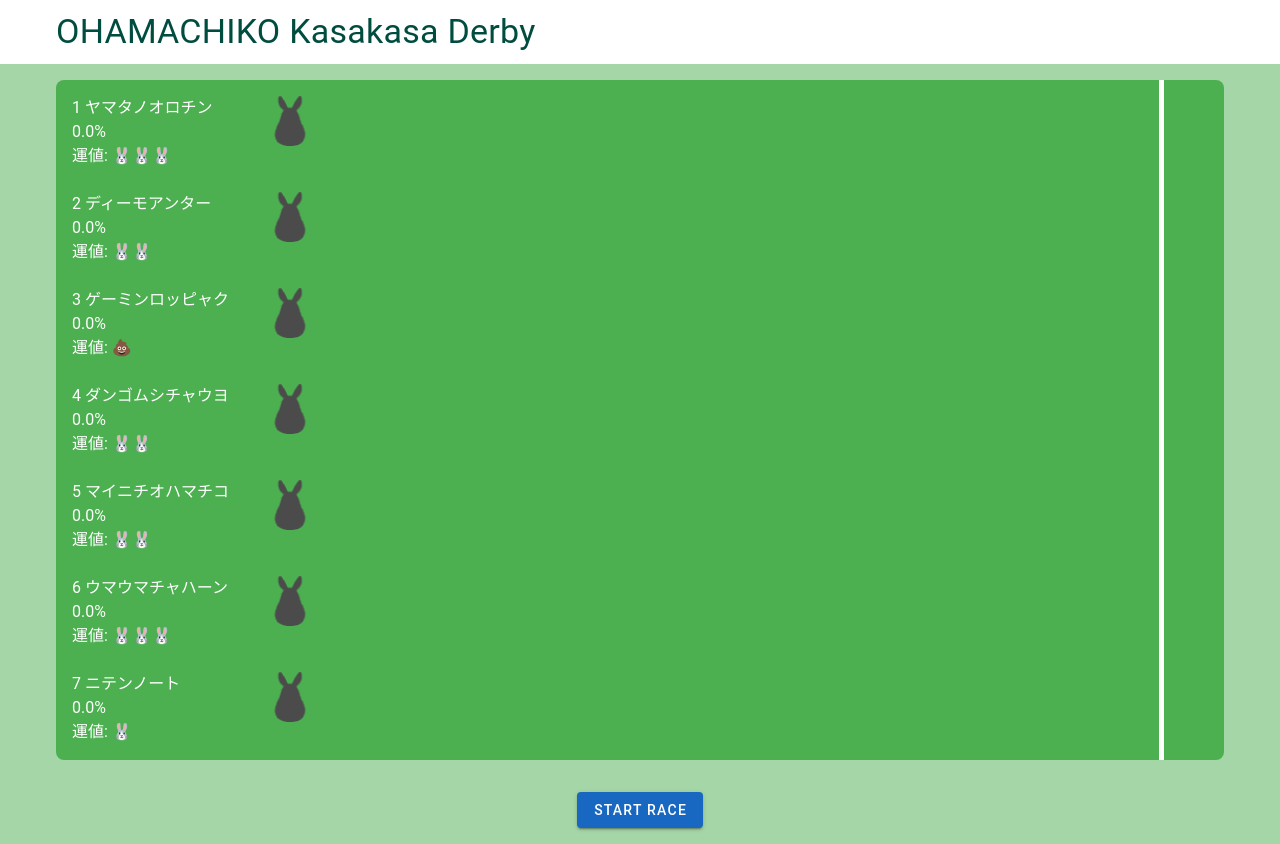
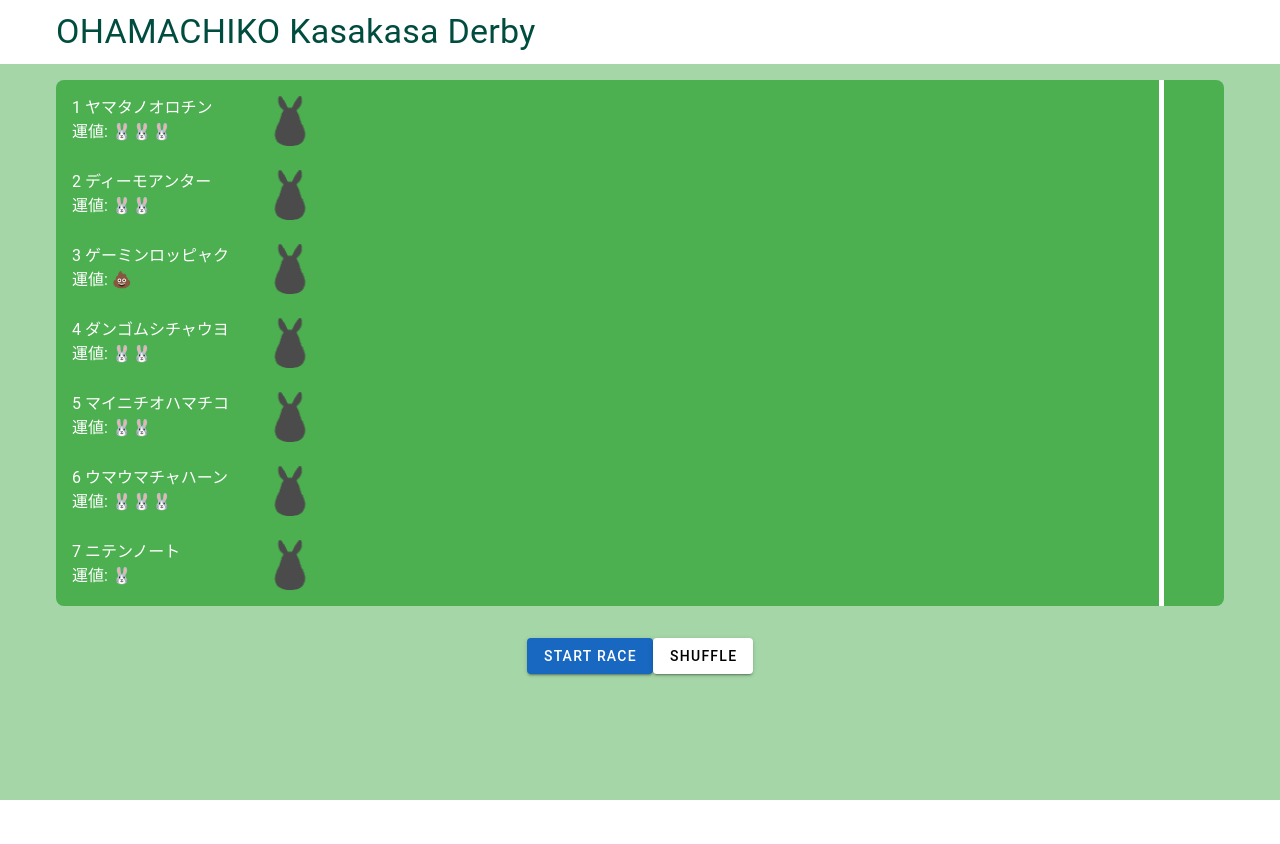
Before and after one commit to yue-fukahi/ohamachirace, a Vue app: page / in a window 1280 px wide. After the commit the page ends 800 px from the top, so only its background shows below. Built offline with nearby package versions, Linux system fonts and the light colour scheme; the HTML template or start-up script is replaced by a standard one.

Commit message:
シャッフルボタンを追加

```diff
--- a/src/App.vue
+++ b/src/App.vue
@@ -13,7 +13,6 @@
           <v-row v-for="state in horseStates" :key="state.id">
             <v-col cols="2">
               <div class="horse-name">{{ state.postPosition }} {{ state.name }}</div>
-              <div>{{ positionRate(state).toFixed(1) }}%</div>
               <div>運値: {{ getLuckStars(state.luck) }}</div>
             </v-col>
             <v-col>
@@ -33,6 +32,9 @@
       <v-container class="text-center">
         <v-btn color="primary" v-if="!raceFinished" @click="startRace" :disabled="raceInProgress">
           Start Race
+        </v-btn>
+        <v-btn v-if="!raceFinished" @click="shuffleHorses" :disabled="raceInProgress">
+          Shuffle
         </v-btn>
         <v-btn v-if="raceFinished" @click="resetRace"> Reset Race </v-btn>
       </v-container>
```
